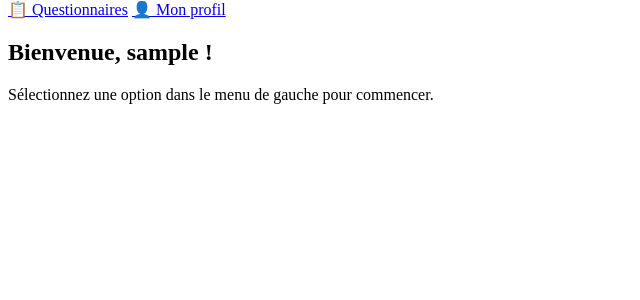
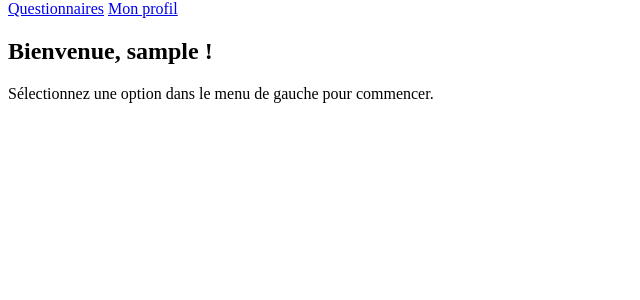
Before and after one commit to NoaKajou/MVC-C-sharp, a PHP site: page /accueil in a window 1280 px wide. Shown: the part 98-398 px from the top of the page, without its empty margins (0-640 px from the left). Run offline with PHP 8.4, Linux system fonts and the light colour scheme; the visitor is signed in with stand-in values (Sample User, id 1).

Commit message:
removed emojis cause its "bigger" with them

```diff
--- a/web/views/accueil.php
+++ b/web/views/accueil.php
@@ -14,8 +14,8 @@ include 'header.php';
 
     <div class="content-wrapper">
         <aside class="sidebar">
-            <a href="questionnaires.php" class="btn btn-sidebar">📋 Questionnaires</a>
-            <a href="profil.php" class="btn btn-sidebar">👤 Mon profil</a>
+            <a href="questionnaires.php" class="btn btn-sidebar">Questionnaires</a>
+            <a href="profil.php" class="btn btn-sidebar">Mon profil</a>
         </aside>
 
         <main class="main-content">
```
Also changed, not shown: web/views/question_edit.php (+4 -4 lines), 15 other files.
